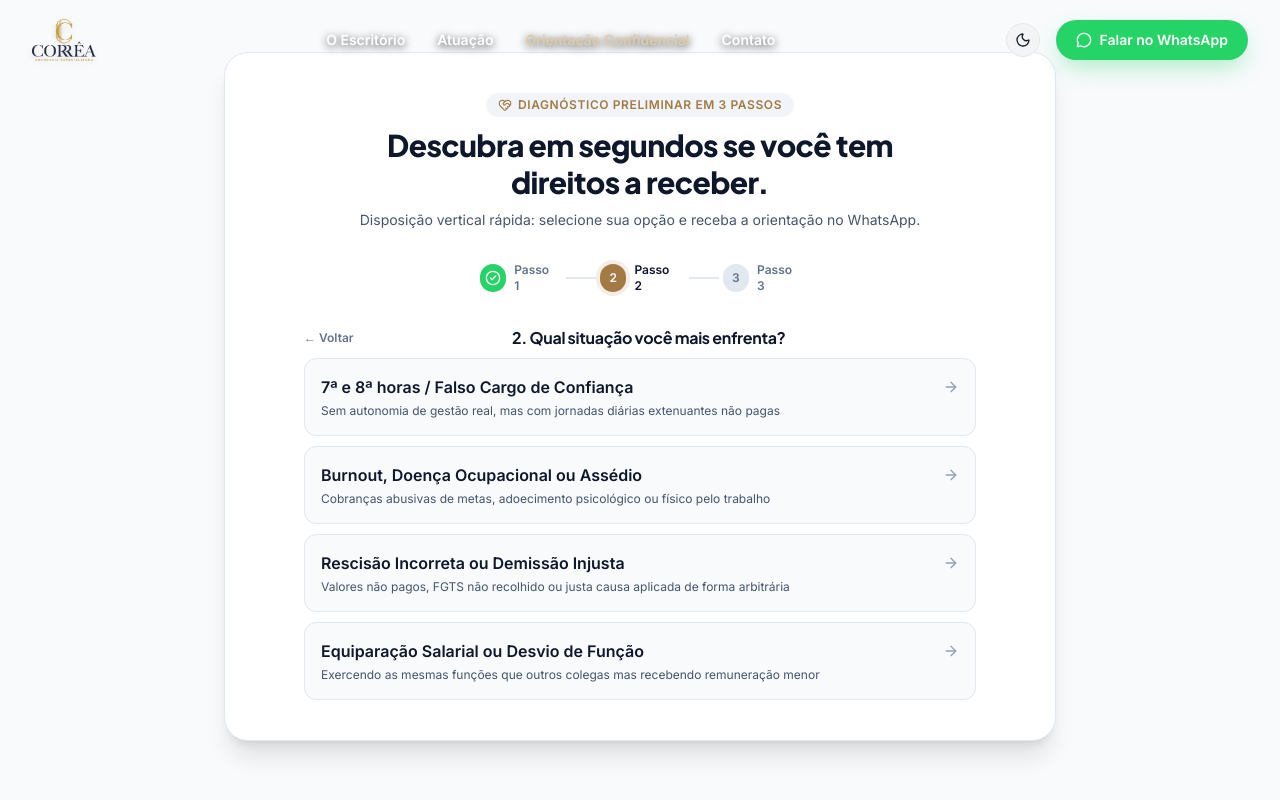
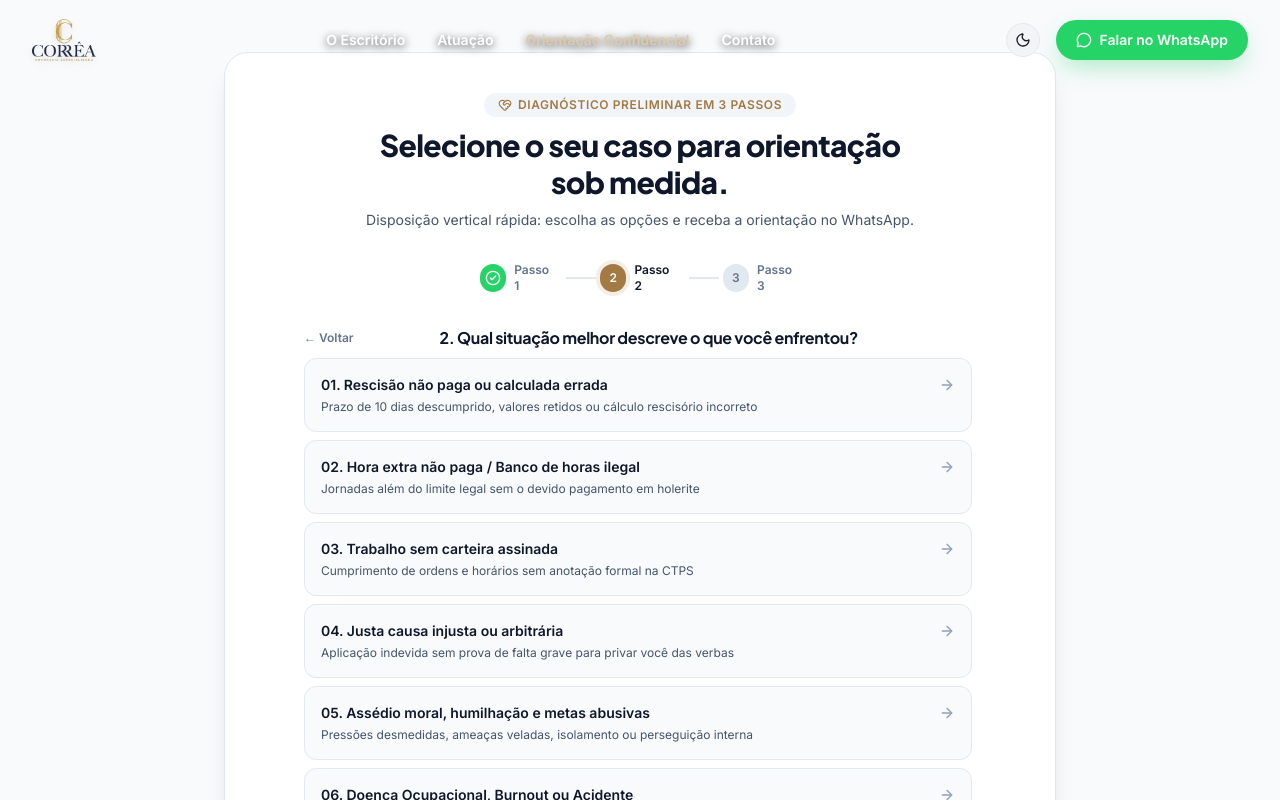
Before and after one commit to LeonardoBittencourt97/C05-Correa-Advocacia, a Next.js app: page / in a window 1280 px wide. Both pictures are taken after a click on the button 640 px from the left and 4072 px from the top of the page. Shown: the part 3672-4472 px from the top of the page. Built offline with nearby package versions, Linux system fonts and the light colour scheme.

Commit message:
feat: diagnostico preliminar com os 9 casos mapeados e opcao acolhedora para falar direto com advogado sem barreiras negativas

```diff
--- a/src/components/sections/LeadQualifier.tsx
+++ b/src/components/sections/LeadQualifier.tsx
@@ -1,13 +1,14 @@
 "use client";
 
 import { useState } from "react";
-import { CheckCircle2, ArrowRight, ShieldCheck, HeartHandshake, MessageCircle } from "lucide-react";
+import { CheckCircle2, ArrowRight, ShieldCheck, HeartHandshake, MessageCircle, HelpCircle } from "lucide-react";
 import { buildLeadQualifiedWhatsAppUrl, LeadAnswers } from "@/lib/whatsapp";
 
 interface Option {
   id: string;
   label: string;
   sub?: string;
+  isCustom?: boolean;
 }
 
 const CATEGORIES: Option[] = [
@@ -19,53 +20,103 @@ const CATEGORIES: Option[] = [
   {
     id: "outro_setor",
     label: "Outro Setor Trabalhista / CLT",
-    sub: "Comércio, indústria, saúde, serviços ou empresas de tecnologia",
+    sub: "Comércio, indústria, saúde, transporte, serviços ou tecnologia",
   },
   {
     id: "ex_colaborador",
     label: "Ex-Colaborador em Transição",
     sub: "Dúvidas sobre rescisão, valores retidos ou direitos pendentes",
   },
-];
-
-const SITUATIONS: Option[] = [
   {
-    id: "horas_confianca",
-    label: "7ª e 8ª horas / Falso Cargo de Confiança",
-    sub: "Sem autonomia de gestão real, mas com jornadas diárias extenuantes não pagas",
-  },
-  {
-    id: "burnout_assedio",
-    label: "Burnout, Doença Ocupacional ou Assédio",
-    sub: "Cobranças abusivas de metas, adoecimento psicológico ou físico pelo trabalho",
-  },
-  {
-    id: "rescisao_justacausa",
-    label: "Rescisão Incorreta ou Demissão Injusta",
-    sub: "Valores não pagos, FGTS não recolhido ou justa causa aplicada de forma arbitrária",
-  },
-  {
-    id: "equiparacao",
-    label: "Equiparação Salarial ou Desvio de Função",
-    sub: "Exercendo as mesmas funções que outros colegas mas recebendo remuneração menor",
+    id: "outra_categoria",
+    label: "Outra modalidade de trabalho",
+    sub: "Quero falar diretamente com o advogado para entender meu enquadramento",
+    isCustom: true,
   },
 ];
 
+// Mapeamento dos 9 casos reais estratégicos + opção aberta
+const SITUATIONS: Option[] = [
+  {
+    id: "rescisao_nao_paga",
+    label: "01. Rescisão não paga ou calculada errada",
+    sub: "Prazo de 10 dias descumprido, valores retidos ou cálculo rescisório incorreto",
+  },
+  {
+    id: "hora_extra",
+    label: "02. Hora extra não paga / Banco de horas ilegal",
+    sub: "Jornadas além do limite legal sem o devido pagamento em holerite",
+  },
+  {
+    id: "sem_registro",
+    label: "03. Trabalho sem carteira assinada",
+    sub: "Cumprimento de ordens e horários sem anotação formal na CTPS",
+  },
+  {
+    id: "justa_causa",
+    label: "04. Justa causa injusta ou arbitrária",
+    sub: "Aplicação indevida sem prova de falta grave para privar você das verbas",
+  },
+  {
+    id: "assedio_moral",
+    label: "05. Assédio moral, humilhação e metas abusivas",
+    sub: "Pressões desmedidas, ameaças veladas, isolamento ou perseguição interna",
+  },
+  {
+    id: "doenca_trabalho",
+    label: "06. Doença Ocupacional, Burnout ou Acidente",
+    sub: "Esgotamento emocional, LER/DORT, depressão ou sequelas físicas causadas pelo serviço",
+  },
+  {
+    id: "fgts_atrasado",
+    label: "07. FGTS não depositado pela empresa",
+    sub: "Falta de depósitos mensais obrigatórios na conta vinculada da Caixa",
+  },
+  {
+    id: "risco_adicional",
+    label: "08. Risco ou insalubridade sem adicional",
+    sub: "Exposição a agentes nocivos, ruído, perigo ou moto sem o adicional de lei",
+  },
+  {
+    id: "salario_atrasado",
+    label: "09. Salário atrasado / Descumprimento de contrato",
+    sub: "Atrasos reiterados que ensejam o pedido de rescisão indireta",
+  },
+  {
+    id: "cargo_confianca",
+    label: "10. Falso Cargo de Confiança / 7ª e 8ª horas bancárias",
+    sub: "Cargo formal de gerência/coordenação sem poder de mando real",
+  },
+  {
+    id: "outra_situacao",
+    label: "É outra situação específica",
+    sub: "Explicar meu caso diretamente para o Dr. Marcelo Corrêa",
+    isCustom: true,
+  },
+];
+
+// Momentos contratuais: NUNCA indicam que o usuário não tem direito
 const TIMINGS: Option[] = [
   {
     id: "trabalhando",
     label: "Ainda trabalho na empresa",
-    sub: "Orientação 100% discreta e sigilosa. Nada chega ao conhecimento do empregador",
+    sub: "Orientação 100% sigilosa. Nada chega ao conhecimento do empregador",
   },
   {
     id: "menos_2_anos",
     label: "Fui desligado há menos de 2 anos",
-    sub: "Período ideal e seguro para pleitear direitos retroativos dos últimos 5 anos",
+    sub: "Período ideal para pleitear direitos retroativos dos últimos 5 anos",
   },
   {
     id: "mais_2_anos",
     label: "Fui desligado há mais de 2 anos",
-    sub: "Análise técnica de possíveis suspensões de prazo prescricional",
+    sub: "Caso especial: existem hipóteses legais que suspendem ou interrompem o prazo",
+  },
+  {
+    id: "outro_momento",
+    label: "Outra condição contratual",
+    sub: "Avaliar prazos e condições diretamente com o advogado",
+    isCustom: true,
   },
 ];
 
@@ -84,17 +135,17 @@ export function LeadQualifier() {
     <section id="orientacao" className="py-20 px-4 sm:px-6 lg:px-8 max-w-4xl mx-auto">
       <div className="rounded-3xl p-6 sm:p-10 card-elevated shadow-xl transition-all">
 
-        {/* Header da Seção de Diagnóstico */}
+        {/* Header da Seção */}
         <div className="text-center max-w-xl mx-auto mb-8">
-          <div className="inline-flex items-center gap-1.5 px-3 py-1 rounded-full bg-slate-100 dark:bg-slate-800 text-xs text-[#a37a44] dark:text-[#dfcaa8] font-bold uppercase tracking-wider mb-2.5">
+          <div className="inline-flex items-center gap-1.5 px-3.5 py-1 rounded-full bg-slate-100 dark:bg-slate-800 text-xs text-[#a37a44] dark:text-[#dfcaa8] font-bold uppercase tracking-wider mb-2.5">
             <HeartHandshake className="w-3.5 h-3.5" />
             <span>Diagnóstico Preliminar em 3 Passos</span>
           </div>
           <h2 className="text-2xl sm:text-3xl font-extrabold text-slate-900 dark:text-white leading-tight">
-            Descubra em segundos se você tem direitos a receber.
+            Selecione o seu caso para orientação sob medida.
           </h2>
           <p className="text-xs sm:text-sm text-slate-600 dark:text-slate-400 mt-2">
-            Disposição vertical rápida: selecione sua opção e receba a orientação no WhatsApp.
+            Disposição vertical rápida: escolha as opções e receba a orientação no WhatsApp.
           </p>
         </div>
 
@@ -121,7 +172,7 @@ export function LeadQualifier() {
           ))}
         </div>
 
-        {/* ETAPA 1 - DISPOSIÇÃO VERTICAL FLUÍDA */}
+        {/* ETAPA 1 - CATEGORIA */}
         {step === 1 && (
           <div className="space-y-3 animate-fade-in max-w-2xl mx-auto">
             <h3 className="text-base font-bold text-slate-900 dark:text-white text-center mb-3">
@@ -132,7 +183,11 @@ export function LeadQualifier() {
                 <button
                   key={cat.id}
                   onClick={() => handleSelect("category", cat.label, 2)}
-                  className="p-4 rounded-xl text-left bg-slate-50 dark:bg-slate-900/50 border border-slate-200 dark:border-slate-800 hover:border-[#a37a44] dark:hover:border-[#c5a880] hover:bg-white dark:hover:bg-slate-900 transition-all group cursor-pointer"
+                  className={`p-4 rounded-xl text-left border transition-all group cursor-pointer ${
+                    cat.isCustom
+                      ? "bg-amber-50/60 dark:bg-amber-950/20 border-amber-300 dark:border-amber-800/60 hover:border-[#a37a44]"
+                      : "bg-slate-50 dark:bg-slate-900/50 border-slate-200 dark:border-slate-800 hover:border-[#a37a44] dark:hover:border-[#c5a880] hover:bg-white dark:hover:bg-slate-900"
+                  }`}
                 >
                   <p className="font-bold text-slate-900 dark:text-white group-hover:text-[#a37a44] dark:group-hover:text-[#dfcaa8] flex items-center justify-between text-sm sm:text-base">
                     <span>{cat.label}</span>
@@ -145,7 +200,7 @@ export function LeadQualifier() {
           </div>
         )}
 
-        {/* ETAPA 2 */}
+        {/* ETAPA 2 - 9 CASOS ESTRATÉGICOS + OPÇÃO ABERTA */}
         {step === 2 && (
           <div className="space-y-3 animate-fade-in max-w-2xl mx-auto">
             <div className="flex items-center justify-between mb-2">
@@ -156,20 +211,24 @@ export function LeadQualifier() {
                 ← Voltar
               </button>
               <h3 className="text-base font-bold text-slate-900 dark:text-white text-center">
-                2. Qual situação você mais enfrenta?
+                2. Qual situação melhor descreve o que você enfrentou?
               </h3>
               <div className="w-8" />
             </div>
-            <div className="flex flex-col gap-2.5">
+            <div className="flex flex-col gap-2 max-h-[460px] overflow-y-auto pr-1">
               {SITUATIONS.map((sit) => (
                 <button
                   key={sit.id}
                   onClick={() => handleSelect("situation", sit.label, 3)}
-                  className="p-4 rounded-xl text-left bg-slate-50 dark:bg-slate-900/50 border border-slate-200 dark:border-slate-800 hover:border-[#a37a44] dark:hover:border-[#c5a880] hover:bg-white dark:hover:bg-slate-900 transition-all group cursor-pointer"
+                  className={`p-3.5 sm:p-4 rounded-xl text-left border transition-all group cursor-pointer ${
+                    sit.isCustom
+                      ? "bg-amber-50/60 dark:bg-amber-950/20 border-amber-300 dark:border-amber-800/60 hover:border-[#a37a44]"
+                      : "bg-slate-50 dark:bg-slate-900/50 border-slate-200 dark:border-slate-800 hover:border-[#a37a44] dark:hover:border-[#c5a880] hover:bg-white dark:hover:bg-slate-900"
+                  }`}
                 >
-                  <p className="font-bold text-slate-900 dark:text-white group-hover:text-[#a37a44] dark:group-hover:text-[#dfcaa8] flex items-center justify-between text-sm sm:text-base">
+                  <p className="font-bold text-slate-900 dark:text-white group-hover:text-[#a37a44] dark:group-hover:text-[#dfcaa8] flex items-center justify-between text-sm">
                     <span>{sit.label}</span>
-                    <ArrowRight className="w-4 h-4 text-slate-400 group-hover:text-[#a37a44] dark:group-hover:text-[#dfcaa8] group-hover:translate-x-1 transition-all" />
+                    <ArrowRight className="w-4 h-4 text-slate-400 group-hover:text-[#a37a44] dark:group-hover:text-[#dfcaa8] group-hover:translate-x-1 transition-all shrink-0 ml-2" />
                   </p>
                   <p className="text-xs text-slate-600 dark:text-slate-400 mt-1">{sit.sub}</p>
                 </button>
@@ -178,7 +237,7 @@ export function LeadQualifier() {
           </div>
         )}
 
-        {/* ETAPA 3 */}
+        {/* ETAPA 3 - CONDIÇÃO CONTRATUAL ACOLHEDORA */}
         {step === 3 && (
           <div className="space-y-3 animate-fade-in max-w-2xl mx-auto">
             <div className="flex items-center justify-between mb-2">
@@ -189,7 +248,7 @@ export function LeadQualifier() {
                 ← Voltar
               </button>
               <h3 className="text-base font-bold text-slate-900 dark:text-white text-center">
-                3. Qual o seu vínculo atual?
+                3. Qual o seu vínculo atual com a empresa?
               </h3>
               <div className="w-8" />
             </div>
@@ -198,7 +257,11 @@ export function LeadQualifier() {
                 <button
                   key={tim.id}
                   onClick={() => handleSelect("timing", tim.label, 4)}
-                  className="p-4 rounded-xl text-left bg-slate-50 dark:bg-slate-900/50 border border-slate-200 dark:border-slate-800 hover:border-[#a37a44] dark:hover:border-[#c5a880] hover:bg-white dark:hover:bg-slate-900 transition-all group cursor-pointer"
+                  className={`p-4 rounded-xl text-left border transition-all group cursor-pointer ${
+                    tim.isCustom
+                      ? "bg-amber-50/60 dark:bg-amber-950/20 border-amber-300 dark:border-amber-800/60 hover:border-[#a37a44]"
+                      : "bg-slate-50 dark:bg-slate-900/50 border-slate-200 dark:border-slate-800 hover:border-[#a37a44] dark:hover:border-[#c5a880] hover:bg-white dark:hover:bg-slate-900"
+                  }`}
                 >
                   <p className="font-bold text-slate-900 dark:text-white group-hover:text-[#a37a44] dark:group-hover:text-[#dfcaa8] flex items-center justify-between text-sm sm:text-base">
                     <span>{tim.label}</span>
@@ -211,20 +274,23 @@ export function LeadQualifier() {
           </div>
         )}
 
-        {/* ETAPA 4: Conversão Imediata */}
+        {/* ETAPA 4 - CONCLUSÃO ACOLHEDORA */}
         {step === 4 && (
           <div className="text-center py-2 space-y-4 animate-fade-in max-w-md mx-auto">
             <div className="inline-flex p-3 rounded-full bg-[#25D366]/15 text-[#25D366]">
               <CheckCircle2 className="w-8 h-8" />
             </div>
             <h3 className="text-xl font-extrabold text-slate-900 dark:text-white">
-              Pronto para a avaliação sigilosa!
+              Seu panorama está organizado!
             </h3>
+            <p className="text-xs text-slate-600 dark:text-slate-400">
+              O Dr. Marcelo avaliará seu caso pessoalmente para apontar os caminhos e direitos aplicáveis.
+            </p>
 
             <div className="bg-slate-50 dark:bg-slate-900 border border-slate-200 dark:border-slate-800 rounded-xl p-4 text-left text-xs sm:text-sm text-slate-700 dark:text-slate-300 space-y-1.5">
               <p><strong>Área:</strong> {answers.category}</p>
               <p><strong>Situação:</strong> {answers.situation}</p>
-              <p><strong>Momento:</strong> {answers.timing}</p>
+              <p><strong>Vínculo:</strong> {answers.timing}</p>
             </div>
 
             <p className="text-xs text-slate-500 flex items-center justify-center gap-1.5">
@@ -239,7 +305,7 @@ export function LeadQualifier() {
               className="inline-flex items-center justify-center gap-2.5 w-full py-4 rounded-xl bg-[#25D366] text-white font-bold text-sm sm:text-base shadow-xl hover:bg-[#20ba59] active:scale-98 transition-all whatsapp-glow"
             >
               <MessageCircle className="w-5 h-5" />
-              <span>Enviar Diagnóstico para Dr. Marcelo</span>
+              <span>Falar com o Dr. Marcelo no WhatsApp</span>
             </a>
 
             <div>
```
